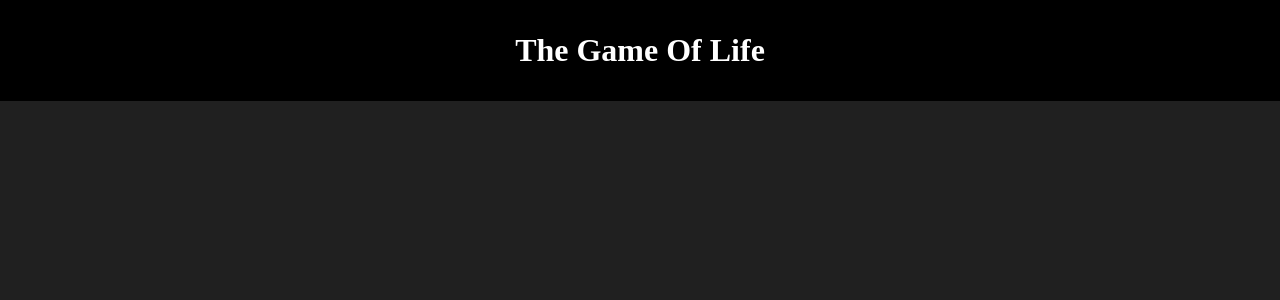
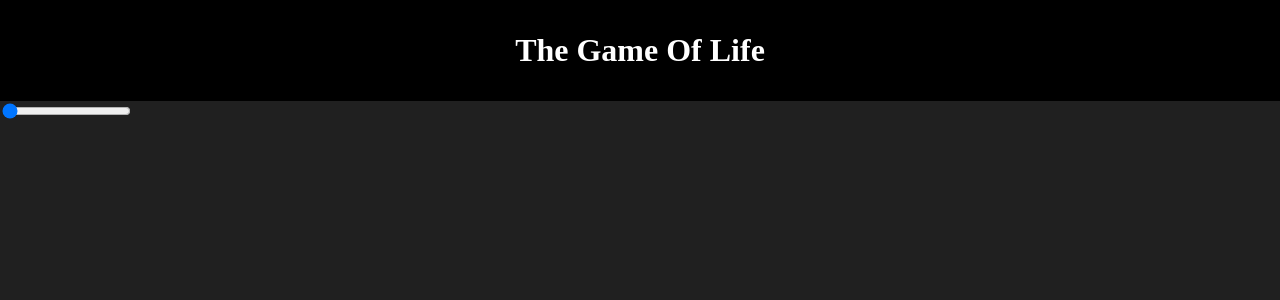
Before and after one commit to timjacksonm/The-Game-Of-Life, a React (Create React App) app: page / in a window 1280 px wide. Shown: the top 300 px of the page. Built offline with nearby package versions, Linux system fonts and the light colour scheme.

Commit message:
created slider and state to set grid size

```diff
--- a/src/App.js
+++ b/src/App.js
@@ -1,10 +1,19 @@
-import React from "react";
+import React, { useState, useEffect } from "react";
+import Grid from "./components/grid/grid";
 import Header from "./components/header/header";
+import Options from "./components/options/options";
 
 const App = () => {
+  const [gridValue, setGridValue] = useState(100);
+
+  useEffect(() => {
+    console.log(gridValue);
+  }, [gridValue]);
   return (
     <div>
       <Header />
+      <Options setGridValue={setGridValue} />
+      <Grid />
     </div>
   );
 };
--- a/src/components/grid/grid.js
+++ b/src/components/grid/grid.js
@@ -0,0 +1,7 @@
+import React from "react";
+
+const Grid = ({ width, height }) => {
+  return <div style={{ display: Grid }}></div>;
+};
+
+export default Grid;
--- /dev/null
+++ b/src/components/options/options.js
@@ -0,0 +1,23 @@
+import React, { useRef, useEffect } from "react";
+
+const Options = ({ setGridValue }) => {
+  const slider = useRef();
+
+  return (
+    <div>
+      <input
+        onChange={(e) => {
+          setGridValue(e.target.value);
+        }}
+        ref={slider}
+        type="range"
+        min="100"
+        max="1000"
+        className="slider"
+        id="myRange"
+      />
+    </div>
+  );
+};
+
+export default Options;
```
Also changed, not shown: src/components/options/styles.css (added).
